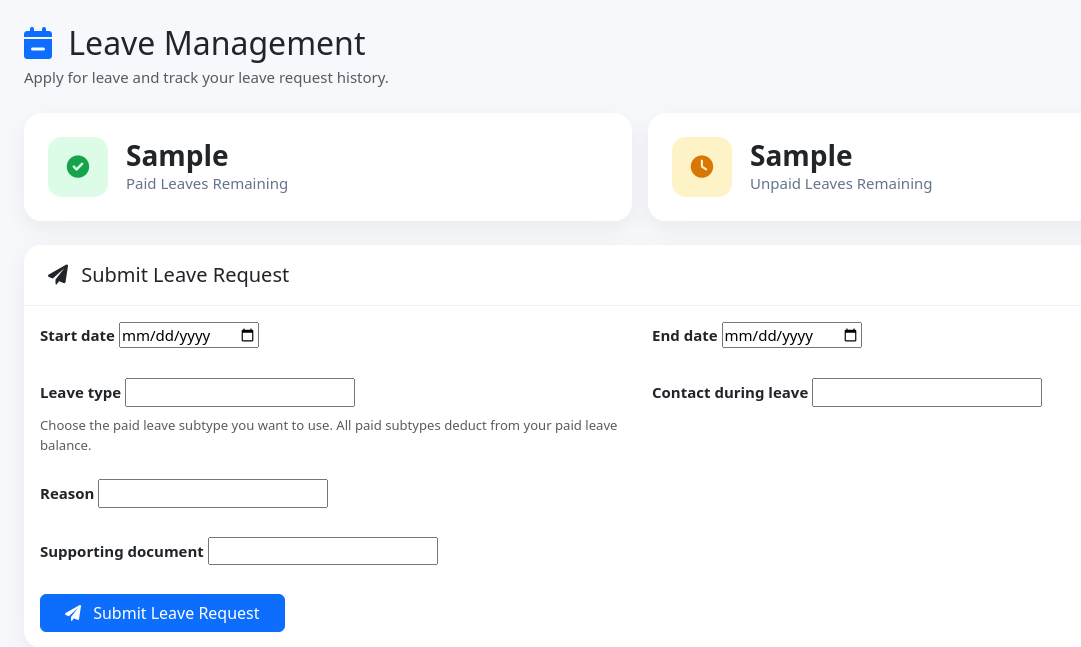
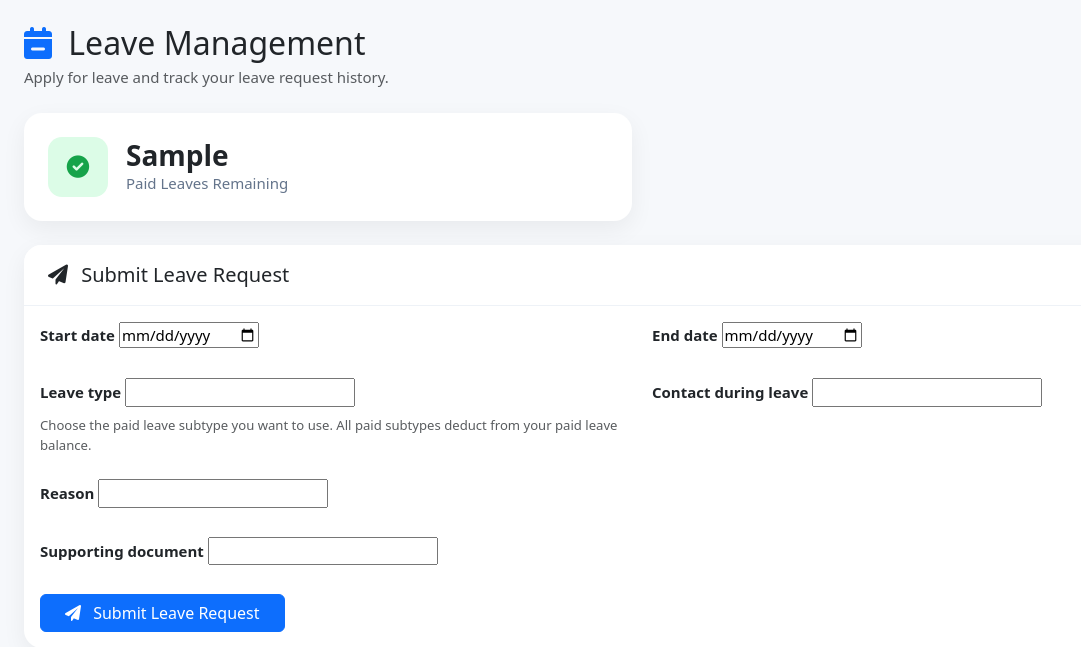
Before and after one commit to alpha-arshee/hrPortalAeiTest, a Django app: template templates/attendance/leave_form.html in a window 1280 px wide. Shown: the part 56-703 px from the top of the page, without its empty margins (0-1081 px from the left). Run offline with Django 4.2, Linux system fonts and the light colour scheme; the template is opened without the code that fills it: most values are stand-ins (such as "Sample title", 1, 10 or a date in 2020); form fields are guessed from the names that the template uses; some libraries are stand-ins or nearby versions.

Commit message:
remove unpaid leave

```diff
--- a/attendance/forms.py
+++ b/attendance/forms.py
@@ -12,7 +12,7 @@ class LeaveRequestForm(forms.ModelForm):
             ('paid_casual', 'Paid Casual Leave'),
             ('paid_sick', 'Paid Sick Leave'),
             ('paid_privilege', 'Paid Privilege Leave'),
-            ('unpaid', 'Unpaid Leave'),
+            # ('unpaid', 'Unpaid Leave'),
         ],
         widget=forms.Select(attrs={'class': 'form-select'})
     )
--- a/templates/accounts/edit_employee_detail.html
+++ b/templates/accounts/edit_employee_detail.html
@@ -265,7 +265,7 @@
                             <div class="card-body">
                                 <div class="row g-3">
                                     <div class="col-12 col-md-6">{{ form.total_paid_leaves|as_crispy_field }}</div>
-                                    <div class="col-12 col-md-6">{{ form.total_unpaid_leaves|as_crispy_field }}</div>
+                                    {% comment %} <div class="col-12 col-md-6">{{ form.total_unpaid_leaves|as_crispy_field }}</div> {% endcomment %}
                                 </div>
                             </div>
                         </div>
--- a/templates/accounts/employee_detail.html
+++ b/templates/accounts/employee_detail.html
@@ -324,7 +324,7 @@
                 <table class="info-table">
                     <tbody>
                         <tr><th>Paid Leave</th><td style="font-size:1.2rem;font-weight:700;color:#2563eb;">{{ leave_quota.total_paid_leaves }}</td></tr>
-                        <tr><th>Unpaid Leave</th><td style="font-size:1.2rem;font-weight:700;color:#6b7280;">{{ leave_quota.total_unpaid_leaves }}</td></tr>
+                        {% comment %} <tr><th>Unpaid Leave</th><td style="font-size:1.2rem;font-weight:700;color:#6b7280;">{{ leave_quota.total_unpaid_leaves }}</td></tr> {% endcomment %}
                     </tbody>
                 </table>
                 {% else %}
--- a/templates/accounts/user_detail.html
+++ b/templates/accounts/user_detail.html
@@ -391,7 +391,7 @@
                 <table class="info-table">
                     <tbody>
                         <tr><th>Paid Leaves</th><td style="font-weight:700;color:#2563eb;font-size:1.1rem;">{{ leave_quota.total_paid_leaves }}</td></tr>
-                        <tr><th>Unpaid Leaves</th><td style="font-weight:700;color:#6b7280;font-size:1.1rem;">{{ leave_quota.total_unpaid_leaves }}</td></tr>
+                        {% comment %} <tr><th>Unpaid Leaves</th><td style="font-weight:700;color:#6b7280;font-size:1.1rem;">{{ leave_quota.total_unpaid_leaves }}</td></tr> {% endcomment %}
                         {% if leave_quota.year %}<tr><th>Year</th><td>{{ leave_quota.year }}</td></tr>{% endif %}
                     </tbody>
                 </table>
--- a/templates/attendance/leave_form.html
+++ b/templates/attendance/leave_form.html
@@ -40,23 +40,6 @@
                 <div>
                     <h3>{{ left_paid_leaves }}</h3>
                     <p>Paid Leaves Remaining</p>
-                </div>
-
-            </div>
-
-        </div>
-
-        <div class="col-md-6">
-
-            <div class="balance-card unpaid-card">
-
-                <div class="balance-icon">
-                    <i class="fas fa-clock"></i>
-                </div>
-
-                <div>
-                    <h3>{{ left_unpaid_leaves }}</h3>
-                    <p>Unpaid Leaves Remaining</p>
                 </div>
 
             </div>
```
